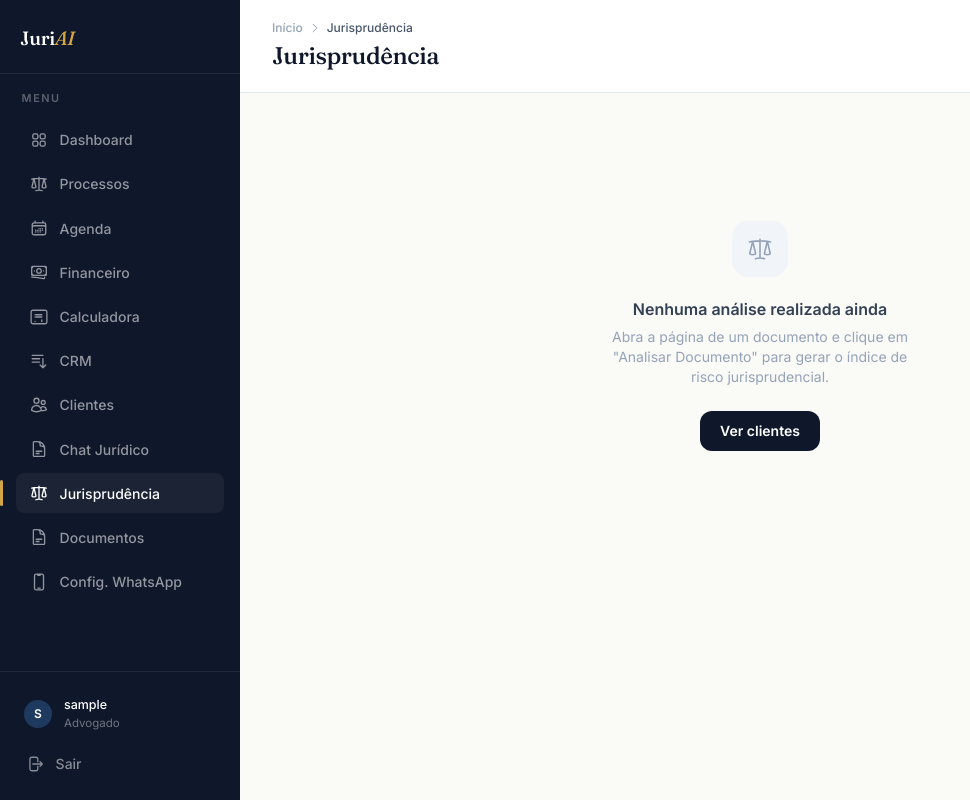
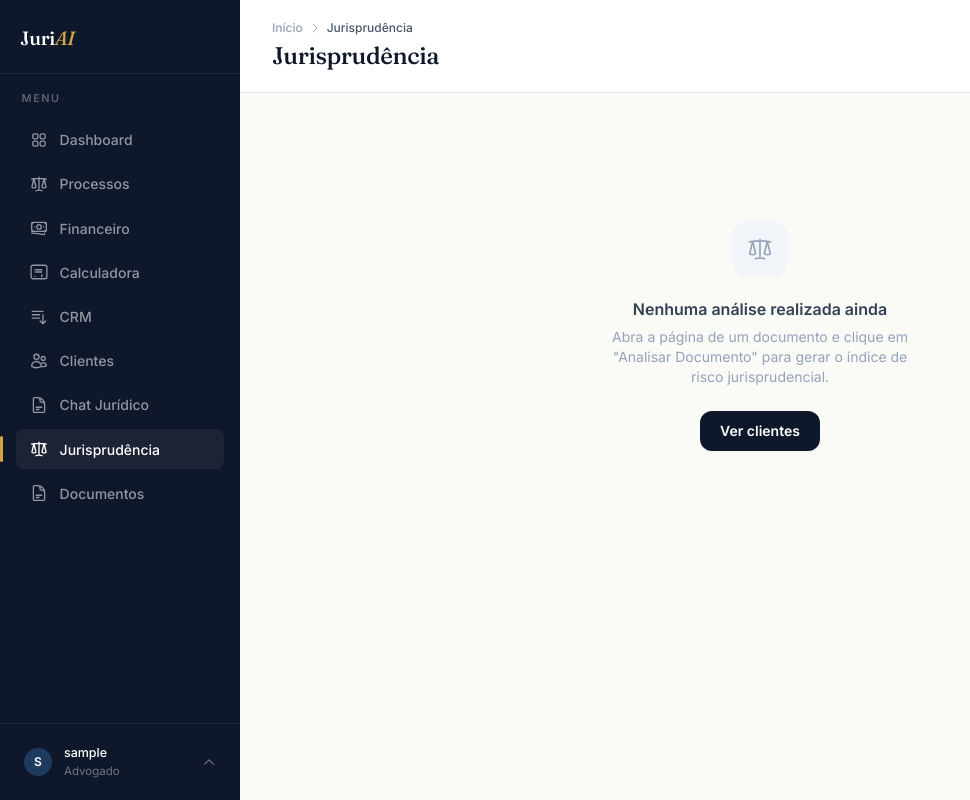
Before and after one commit to yagosamu/juri_ai, a Django app: page /ia/analises/ in a window 1280 px wide. Shown: the whole page, without its empty margins (0-970 px from the left). Run offline with Django 5.2, Linux system fonts and the light colour scheme; the visitor is signed in with stand-in values (Sample User, id 1); data that the repository does not hold is empty; some libraries are stand-ins or nearby versions.

Commit message:
feat(platform): consolidate sidebar to 9 items, add user dropdown menu

```diff
--- a/templates/base.html
+++ b/templates/base.html
@@ -59,6 +59,44 @@
 
     /* Sidebar dividers */
     .sb-divider { border-color: rgba(255,255,255,.08); }
+
+    /* User menu dropdown */
+    .user-menu { position: relative; }
+    .user-trigger {
+      width: 100%; display: flex; align-items: center; gap: .75rem;
+      padding: .5rem .75rem; border-radius: 8px;
+      background: transparent; border: 0; cursor: pointer; text-align: left;
+      color: inherit; font: inherit;
+      transition: background 180ms;
+    }
+    .user-trigger:hover { background: rgba(255,255,255,.04); }
+    .user-trigger .user-info { flex: 1; min-width: 0; }
+    .user-chevron { width: 14px; height: 14px; color: rgba(255,255,255,.4); transition: transform 200ms; flex-shrink: 0; }
+    .user-menu.is-open .user-chevron { transform: rotate(180deg); color: rgba(255,255,255,.7); }
+
+    .user-dropdown {
+      position: absolute; left: 0; right: 0; bottom: calc(100% + .5rem);
+      background: #15203D;
+      border: 1px solid rgba(255,255,255,.08);
+      border-radius: 10px;
+      padding: .35rem;
+      box-shadow: 0 -10px 35px rgba(0,0,0,.4);
+      opacity: 0; transform: translateY(4px); pointer-events: none;
+      transition: opacity 180ms, transform 180ms;
+      z-index: 50;
+    }
+    .user-menu.is-open .user-dropdown { opacity: 1; transform: translateY(0); pointer-events: auto; }
+    .user-dropdown a {
+      display: flex; align-items: center; gap: .6rem;
+      padding: .55rem .75rem; border-radius: 6px;
+      font-size: .85rem; font-weight: 500;
+      color: rgba(255,255,255,.7);
+      text-decoration: none;
+      transition: color 180ms, background 180ms;
+    }
+    .user-dropdown a:hover { color: #fff; background: rgba(255,255,255,.05); }
+    .user-dropdown .dd-danger:hover { color: #f87171; background: rgba(239,68,68,.08); }
+    .user-dropdown .dd-divider { height: 1px; background: rgba(255,255,255,.08); margin: .35rem .25rem; }
   </style>
   {% block 'head' %}{% endblock %}
 </head>
@@ -94,15 +132,6 @@
           <path stroke-linecap="round" stroke-linejoin="round" d="M12 3v17.25m0 0c-1.472 0-2.882.265-4.185.75M12 20.25c1.472 0 2.882.265 4.185.75M18.75 4.97A48.416 48.416 0 0012 4.5c-2.291 0-4.545.16-6.75.47m13.5 0c1.01.143 2.01.317 3 .52m-3-.52l2.62 10.726c.122.499-.106 1.028-.589 1.202a5.988 5.988 0 01-2.031.352 5.988 5.988 0 01-2.031-.352c-.483-.174-.711-.703-.59-1.202L18.75 4.97zm-16.5.52c.99-.203 1.99-.377 3-.52m0 0l2.62 10.726c.122.499-.106 1.028-.589 1.202a5.989 5.989 0 01-2.031.352 5.989 5.989 0 01-2.031-.352c-.483-.174-.711-.703-.59-1.202L5.25 4.97z"/>
         </svg>
         <span>Processos</span>
-      </a>
-
-      <!-- Agenda / Prazos -->
-      <a href="{% url 'lista_prazos' %}"
-         class="nav-link {% if request.resolver_match.url_name == 'lista_prazos' or request.resolver_match.url_name == 'criar_prazo' or request.resolver_match.url_name == 'editar_prazo' %}is-active{% endif %}">
-        <svg width="18" height="18" fill="none" viewBox="0 0 24 24" stroke="currentColor" stroke-width="1.75">
-          <path stroke-linecap="round" stroke-linejoin="round" d="M6.75 3v2.25M17.25 3v2.25M3 18.75V7.5a2.25 2.25 0 012.25-2.25h13.5A2.25 2.25 0 0121 7.5v11.25m-18 0A2.25 2.25 0 005.25 21h13.5A2.25 2.25 0 0021 18.75m-18 0v-7.5A2.25 2.25 0 015.25 9h13.5A2.25 2.25 0 0121 11.25v7.5m-9-6h.008v.008H12v-.008zM12 15h.008v.008H12V15zm0 2.25h.008v.008H12v-.008zM9.75 15h.008v.008H9.75V15zm0 2.25h.008v.008H9.75v-.008zM7.5 15h.008v.008H7.5V15zm0 2.25h.008v.008H7.5v-.008zm6.75-4.5h.008v.008h-.008v-.008zm0 2.25h.008v.008h-.008V15zm0 2.25h.008v.008h-.008v-.008zm2.25-4.5h.008v.008H16.5v-.008zm0 2.25h.008v.008H16.5V15z"/>
-        </svg>
-        <span>Agenda</span>
       </a>
 
       <!-- Financeiro -->
@@ -172,33 +201,47 @@
         <span>Documentos</span>
       </a>
 
-      <!-- Config. WhatsApp -->
-      <a href="{% url 'configuracao_whatsapp' %}"
-         class="nav-link {% if request.resolver_match.url_name == 'configuracao_whatsapp' %}is-active{% endif %}">
-        <svg width="18" height="18" fill="none" viewBox="0 0 24 24" stroke="currentColor" stroke-width="1.75">
-          <path stroke-linecap="round" stroke-linejoin="round" d="M10.5 1.5H8.25A2.25 2.25 0 006 3.75v16.5a2.25 2.25 0 002.25 2.25h7.5A2.25 2.25 0 0018 20.25V3.75a2.25 2.25 0 00-2.25-2.25H13.5m-3 0V3h3V1.5m-3 0h3m-3 18.75h3" />
-        </svg>
-        <span>Config. WhatsApp</span>
-      </a>
     </nav>
 
-    <!-- Bottom: usuário + logout -->
-    <div class="border-t sb-divider px-3 py-4 space-y-1">
-      <div class="flex items-center gap-3 px-3 py-2">
+    <!-- Bottom: user menu dropdown -->
+    <div class="border-t sb-divider px-3 py-3">
+      <div class="user-menu" id="userMenu">
+        <button type="button" class="user-trigger" id="userTrigger" aria-haspopup="true" aria-expanded="false">
           <div class="user-avatar">
             <span class="text-white text-xs font-semibold">{{ request.user.username|first|upper }}</span>
           </div>
-        <div class="flex-1 min-w-0">
+          <div class="user-info">
             <p class="user-name truncate">{{ request.user.username }}</p>
             <p class="user-role">Advogado</p>
           </div>
-      </div>
-      <a href="{% url 'logout' %}" class="nav-link nav-logout">
-        <svg width="18" height="18" fill="none" viewBox="0 0 24 24" stroke="currentColor" stroke-width="1.75">
+          <svg class="user-chevron" fill="none" viewBox="0 0 24 24" stroke="currentColor" stroke-width="2">
+            <path stroke-linecap="round" stroke-linejoin="round" d="M4.5 15.75l7.5-7.5 7.5 7.5" />
+          </svg>
+        </button>
+
+        <div class="user-dropdown" role="menu">
+          <a href="{% url 'configuracao_whatsapp' %}" role="menuitem">
+            <svg width="15" height="15" fill="none" viewBox="0 0 24 24" stroke="currentColor" stroke-width="1.6">
+              <path stroke-linecap="round" stroke-linejoin="round" d="M10.343 3.94c.09-.542.56-.94 1.11-.94h1.093c.55 0 1.02.398 1.11.94l.149.894c.07.424.384.764.78.93.398.164.855.142 1.205-.108l.737-.527a1.125 1.125 0 011.45.12l.773.774c.39.389.44 1.002.12 1.45l-.527.737c-.25.35-.272.806-.107 1.204.165.397.505.71.93.78l.893.15c.543.09.94.56.94 1.109v1.094c0 .55-.397 1.02-.94 1.11l-.893.149c-.425.07-.765.383-.93.78-.165.398-.143.854.107 1.204l.527.738c.32.447.269 1.06-.12 1.45l-.774.773a1.125 1.125 0 01-1.449.12l-.738-.527c-.35-.25-.806-.272-1.203-.107-.397.165-.71.505-.781.929l-.149.894c-.09.542-.56.94-1.11.94h-1.094c-.55 0-1.019-.398-1.11-.94l-.148-.894c-.071-.424-.384-.764-.781-.93-.398-.164-.854-.142-1.204.108l-.738.527c-.447.32-1.06.269-1.45-.12l-.773-.774a1.125 1.125 0 01-.12-1.45l.527-.737c.25-.35.273-.806.108-1.204-.165-.397-.505-.71-.93-.78l-.894-.15c-.542-.09-.94-.56-.94-1.109v-1.094c0-.55.398-1.02.94-1.11l.894-.149c.424-.07.765-.383.93-.78.165-.398.143-.854-.107-1.204l-.527-.738a1.125 1.125 0 01.12-1.45l.773-.773a1.125 1.125 0 011.45-.12l.737.527c.35.25.807.272 1.204.107.397-.165.71-.505.78-.929l.15-.894z"/>
+              <path stroke-linecap="round" stroke-linejoin="round" d="M15 12a3 3 0 11-6 0 3 3 0 016 0z"/>
+            </svg>
+            Configurações
+          </a>
+          <a href="{% url 'excluir_conta' %}" role="menuitem" class="dd-danger">
+            <svg width="15" height="15" fill="none" viewBox="0 0 24 24" stroke="currentColor" stroke-width="1.6">
+              <path stroke-linecap="round" stroke-linejoin="round" d="M14.74 9l-.346 9m-4.788 0L9.26 9m9.968-3.21c.342.052.682.107 1.022.166m-1.022-.165L18.16 19.673a2.25 2.25 0 01-2.244 2.077H8.084a2.25 2.25 0 01-2.244-2.077L4.772 5.79m14.456 0a48.108 48.108 0 00-3.478-.397m-12 .562c.34-.059.68-.114 1.022-.165m0 0a48.11 48.11 0 013.478-.397m7.5 0v-.916c0-1.18-.91-2.164-2.09-2.201a51.964 51.964 0 00-3.32 0c-1.18.037-2.09 1.022-2.09 2.201v.916m7.5 0a48.667 48.667 0 00-7.5 0"/>
+            </svg>
+            Excluir conta
+          </a>
+          <div class="dd-divider"></div>
+          <a href="{% url 'logout' %}" role="menuitem" class="dd-danger">
+            <svg width="15" height="15" fill="none" viewBox="0 0 24 24" stroke="currentColor" stroke-width="1.6">
               <path stroke-linecap="round" stroke-linejoin="round" d="M15.75 9V5.25A2.25 2.25 0 0013.5 3h-6a2.25 2.25 0 00-2.25 2.25v13.5A2.25 2.25 0 007.5 21h6a2.25 2.25 0 002.25-2.25V15m3 0l3-3m0 0l-3-3m3 3H9" />
             </svg>
-        <span>Sair</span>
+            Sair
           </a>
+        </div>
+      </div>
     </div>
 
   </aside>
@@ -211,6 +254,29 @@
 </div>
 <script>
 document.addEventListener('DOMContentLoaded', function () {
+  // User menu dropdown
+  var userMenu = document.getElementById('userMenu');
+  var userTrigger = document.getElementById('userTrigger');
+  if (userMenu && userTrigger) {
+    userTrigger.addEventListener('click', function (e) {
+      e.stopPropagation();
+      var open = userMenu.classList.toggle('is-open');
+      userTrigger.setAttribute('aria-expanded', open ? 'true' : 'false');
+    });
+    document.addEventListener('click', function (e) {
+      if (!userMenu.contains(e.target)) {
+        userMenu.classList.remove('is-open');
+        userTrigger.setAttribute('aria-expanded', 'false');
+      }
+    });
+    document.addEventListener('keydown', function (e) {
+      if (e.key === 'Escape') {
+        userMenu.classList.remove('is-open');
+        userTrigger.setAttribute('aria-expanded', 'false');
+      }
+    });
+  }
+
   document.querySelectorAll('input[data-mask="date"]').forEach(function (el) {
     el.addEventListener('input', function (e) {
       var v = e.target.value.replace(/\D/g, '').slice(0, 8);
```
Lines whose indentation alone changed are shown as unchanged.
